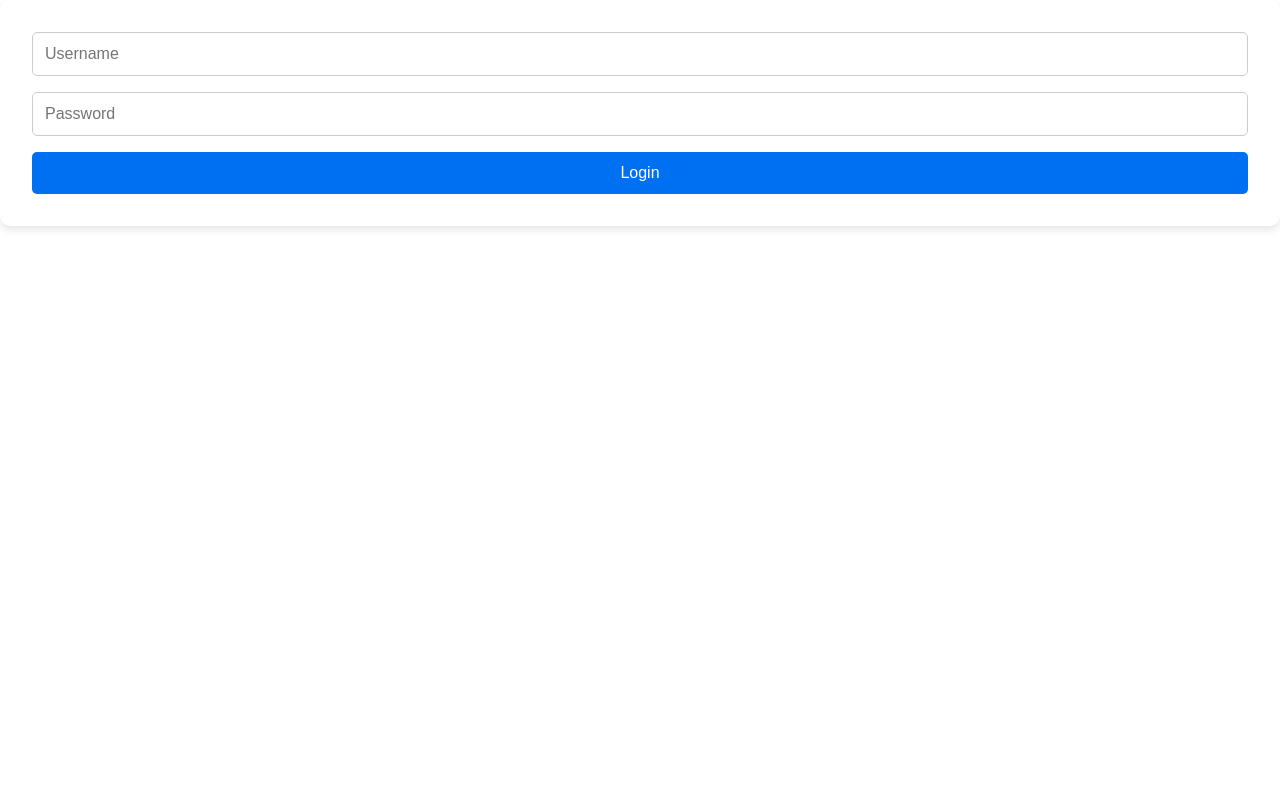
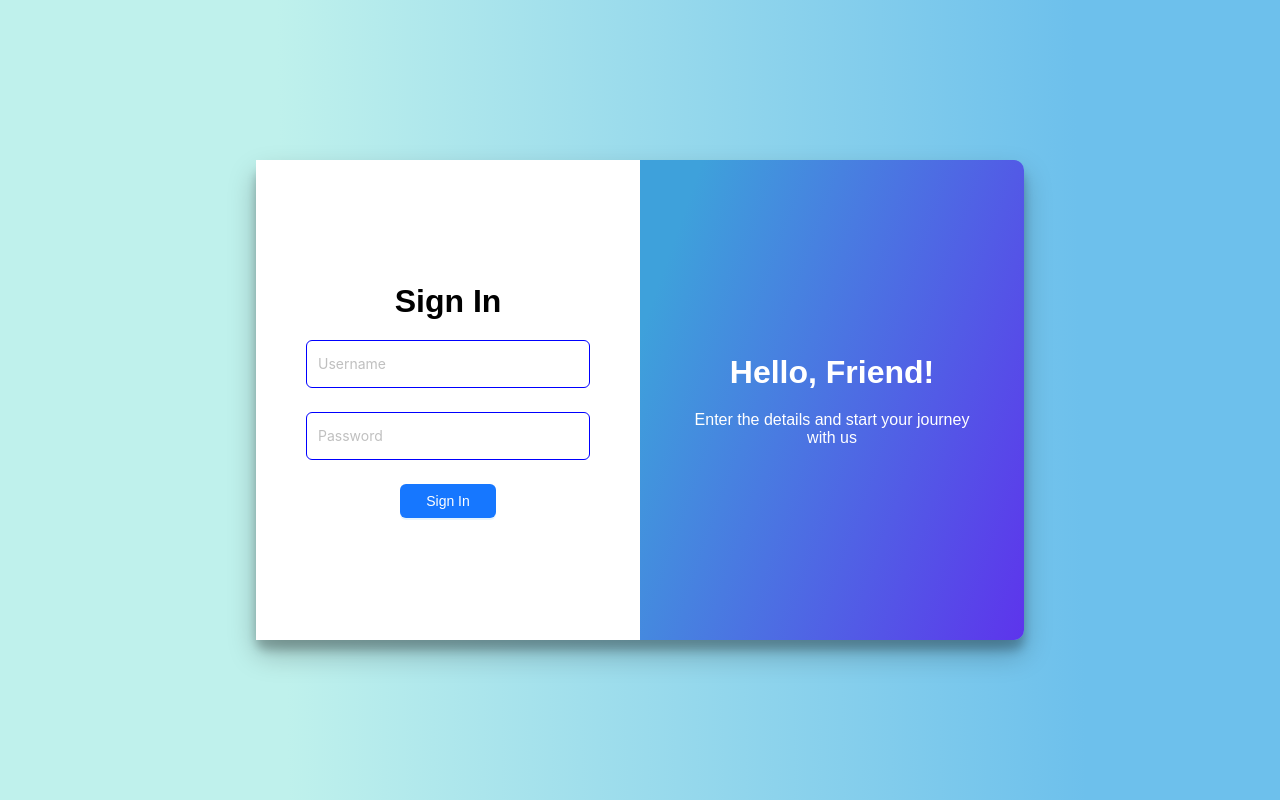
Before and after one commit to filimapatrick/ABDN_CALCULATOR, a Next.js app: page /Login in a window 1280 px wide. Built offline with nearby package versions, Linux system fonts and the light colour scheme.

Commit message:
added login redesign

```diff
--- a/src/app/Calculate/page.js
+++ b/src/app/Calculate/page.js
@@ -111,10 +111,11 @@ const Calculator = () => {
     setEvaluatee({ name: "", country: "" });
     setResults({ totalPoints: 0, totalWeight: 0, percentage: 0 });
     setCanSave(false);
-    setError(""); // Clear error message
+    setError("");
   };
 
   return (
+  <div className={styles.parentContainer}>
     <div className={styles.container}>
       {showGuide && <UserGuide onClose={() => setShowGuide(false)} />} {/* Show the guide if showGuide is true */}
       <h1 className={styles.header}> ABDS Academy 2024 Evaluation Sheet</h1>
@@ -230,6 +231,7 @@ const Calculator = () => {
         <h3>Percentage: {results.percentage.toFixed(2)}%</h3>
       </div>
     </div>
+    </div>
   );
 };
 
--- a/src/app/Components/UserGuide.js
+++ b/src/app/Components/UserGuide.js
@@ -1,4 +1,4 @@
-// UserGuide.js
+
 import React from 'react';
 import styles from '../styles/UserGuide.module.css';
 
--- a/src/app/Components/WelcomeSection.js
+++ b/src/app/Components/WelcomeSection.js
@@ -1,4 +1,4 @@
-// components/WelcomeSection.js
+
 'use client';
 import React from 'react';
 import { Layout, Button } from 'antd';
--- a/src/app/Components/welcome.js
+++ b/src/app/Components/welcome.js
@@ -1,4 +1,4 @@
-// pages/welcome.js
+
 import styles from '../styles/Welcome.module.css';
 import { Button } from 'antd';
 
--- a/src/app/Login/page.js
+++ b/src/app/Login/page.js
@@ -1,10 +1,10 @@
 'use client';
+import { useState } from 'react';
+import { Button, Input, Form } from 'antd';
+import styles from '../styles/LoginForm.module.css';
+import { useRouter } from 'next/navigation';
 
-import { useState } from 'react';
-import { useRouter } from 'next/navigation';
-import styles from '../styles/LoginForm.module.css'; // Import the CSS module
-
-const LoginForm = () => {
+export default function LoginForm() {
     const [username, setUsername] = useState('');
     const [password, setPassword] = useState('');
     const router = useRouter();
@@ -13,10 +13,10 @@ const LoginForm = () => {
         e.preventDefault();
         console.log('Logging in with:', username, password);
 
-        // Simulate login logic (replace with actual authentication logic)
+
         if (username === 'ABDN' && password === '2024') {
             console.log('Login successful! Redirecting...');
-            router.push('/Header'); // Redirect to the Result page after successful login
+            router.push('/Header');
         } else {
             console.log('Invalid username or password');
             alert('Invalid username or password');
@@ -24,26 +24,44 @@ const LoginForm = () => {
     };
 
     return (
-        <div className={styles.formContainer}>
-            <form onSubmit={handleLogin} className={styles.form}>
-                <input
+        <div className={styles.container}>
+            <div className={styles.wrapper}>
+                <div className={styles.signin_container}>
+                    <h1 className={styles.title}>Sign In</h1>
+                    <Form style={{ width: '100%' }} onSubmit={handleLogin}>
+                        <Form.Item>
+                            <Input
+                                className={styles.input}
                                 type="text"
                                 placeholder="Username"
                                 value={username}
                                 onChange={(e) => setUsername(e.target.value)}
-                    className={styles.inputField}
                             />
-                <input
+                        </Form.Item>
+                        <Form.Item>
+                            <Input
                                 type="password"
                                 placeholder="Password"
+                                className={styles.input}
                                 value={password}
                                 onChange={(e) => setPassword(e.target.value)}
-                    className={styles.inputField}
                             />
-                <button type="submit" className={styles.button}>Login</button>
-            </form>
+                        </Form.Item>
+                        <Button
+                            type="primary"
+                            htmlType="submit"
+                            onClick={handleLogin}
+                            className={styles.submit}
+                        >
+                            Sign In
+                        </Button>
+                    </Form>
+                </div>
+                <div className={styles.signup_container}>
+                    <h1 className={styles.title}>Hello, Friend!</h1>
+                    <p>Enter the details and start your journey with us</p>
+                </div>
+            </div>
         </div>
     );
 }
-
-export default LoginForm;
--- a/src/app/Steps/page.js
+++ b/src/app/Steps/page.js
@@ -1,8 +1,7 @@
 'use client'
 import React, { useState } from 'react';
 import { Button, message, Steps, theme, Form, Input } from 'antd';
-// import { DetailProvider } from './Steps/DetailContext';
-// import Detail from '../Steps/DetailContext';
+
 
 export default function Detail() {
   const { token } = theme.useToken();
--- a/src/app/styles/Calculator.module.css
+++ b/src/app/styles/Calculator.module.css
@@ -1,3 +1,7 @@
+.parentContainer{
+  padding-top: 4rem;
+}
+
 .container {
     max-width: 1000px;
     margin: 0 auto;
@@ -5,6 +9,7 @@
     border: 1px solid #ccc;
     border-radius: 8px;
     background-color: #f9f9f9;
+
   }
 
   .header {
--- a/src/app/styles/LoginForm.module.css
+++ b/src/app/styles/LoginForm.module.css
@@ -1,33 +1,89 @@
 
+  .container {
+    display: flex;
+    justify-content: center;
+    align-items: center;
+    height: 100vh;
+    background: linear-gradient(89.2deg, rgb(191, 241, 236) 22.3%, rgb(109, 192, 236) 84.1%);
+  }
 
-.form {
+  .input{
+    height: 3rem;
+    border: 0.1px solid blue;
+  }
+
+  .submit{
+    width: 6rem;
+    padding: 1rem;
+  }
+
+  .wrapper {
+    width: 768px;
+    height: 480px;
+    display: flex;
+    box-shadow: 0 14px 28px rgba(0, 0, 0, 0.25), 0 10px 10px rgba(0, 0, 0, 0.22);
+    border-radius: 10px;
+  }
+
+  .signin_container, .signup_container {
+    flex: 1;
+    padding: 50px;
     display: flex;
     flex-direction: column;
-    background: white;
-    padding: 2rem;
-    border-radius: 10px;
-    box-shadow: 0 4px 8px rgba(0, 0, 0, 0.1);
-}
+    justify-content: center;
+    align-items: center;
+    text-align: center;
+  }
 
-.inputField {
-    margin-bottom: 1rem;
-    padding: 0.75rem;
-    border: 1px solid #ccc;
-    border-radius: 5px;
-    font-size: 1rem;
-}
+  .signin_container {
+    background-color: white;
+  }
 
-.button {
-    padding: 0.75rem;
-    background-color: #0070f3;
+  .signup_container {
+    background: linear-gradient(109.6deg, rgb(62, 161, 219) 11.2%, rgb(93, 52, 236) 100.2%);
     color: white;
-    border: none;
-    border-radius: 5px;
-    font-size: 1rem;
+    border-top-right-radius: 10px;
+    border-bottom-right-radius: 10px;
+  }
+
+  .title {
+    font-weight: bold;
+    margin-bottom: 20px;
+  }
+
+  .social_container {
+    display: flex;
+    justify-content: center;
+    margin: 20px 0;
+  }
+
+  .social_button {
+    border: 1px solid #ddd;
+    background-color: #fff;
+    border-radius: 50%;
+    margin: 0 10px;
+    padding: 10px;
     cursor: pointer;
-    transition: background-color 0.3s ease;
-}
+  }
 
-.button:hover {
-    background-color: #005bb5;
-}
+  .social_button:hover {
+    background-color: #f6f5f7;
+  }
+
+  .button {
+    border-radius: 20px;
+    background-color: #ff4b2b;
+    border-color: #ff4b2b;
+    color: white;
+    font-size: 12px;
+    font-weight: bold;
+    padding: 12px 45px;
+    letter-spacing: 1px;
+    text-transform: uppercase;
+    margin-top: 20px;
+  }
+
+  .button:hover {
+    background-color: #ff416c;
+    border-color: #ff416c;
+  }
```
Lines whose indentation alone changed are shown as unchanged.
